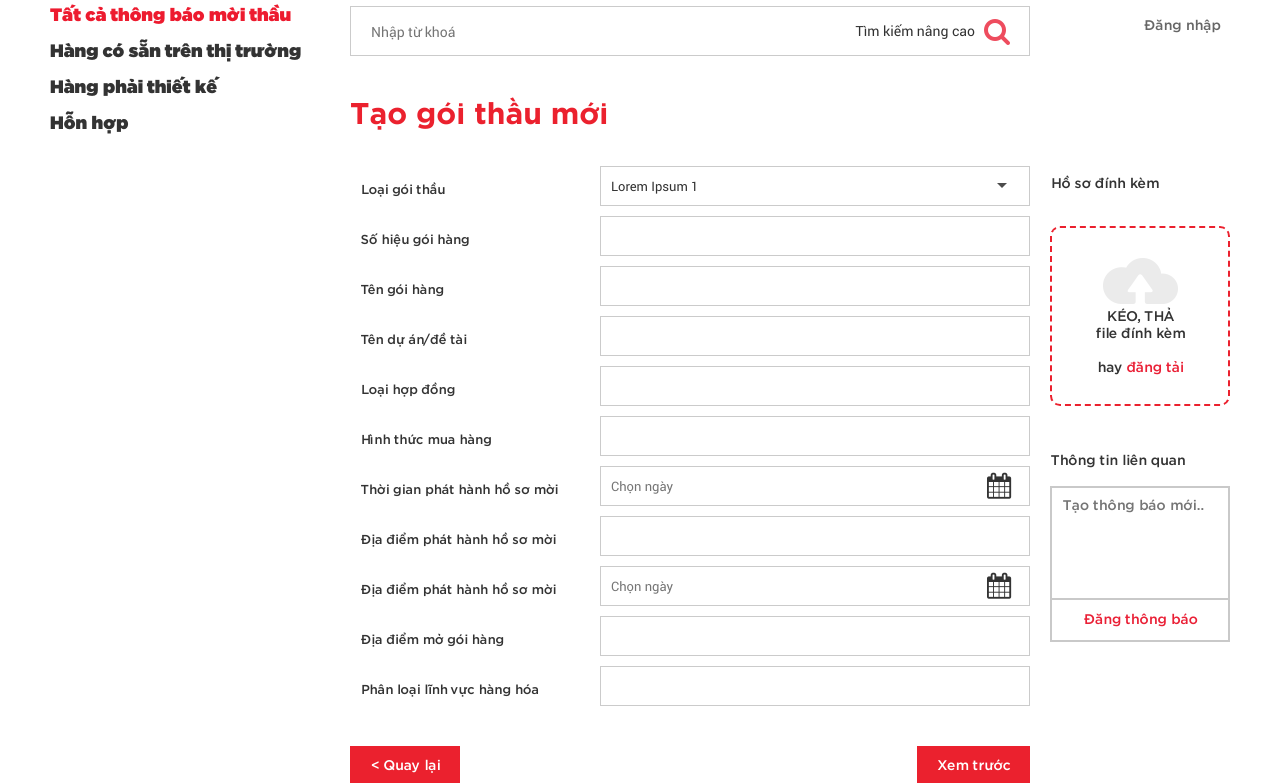
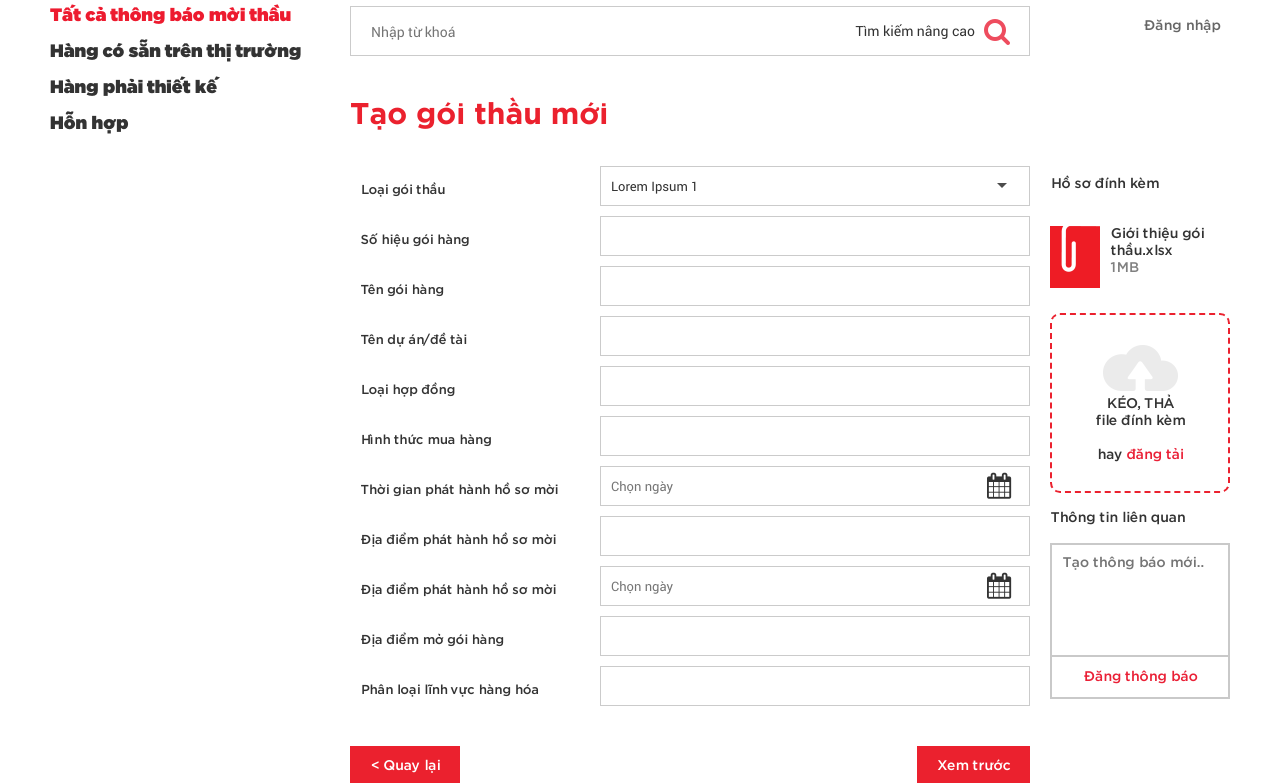
Before and after one commit to VoMenThan/honda, a PHP site: page /tao-moi-admin.php in a window 1280 px wide. Shown: the part 162-945 px from the top of the page. Run offline with PHP 8.4, Linux system fonts and the light colour scheme; style sheets or scripts are compiled from the project's sources.

Commit message:
no message

```diff
--- a/assets/css/dauthau.css
+++ b/assets/css/dauthau.css
@@ -720,12 +720,9 @@
     line-height: 16px; }
   .aside-right .name-aside {
     height: 50px; }
-  .aside-right .upload-file {
-    margin-bottom: 30px; }
   .aside-right .head-ttlq {
     height: 50px;
-    line-height: 50px;
-    margin-top: 20px; }
+    line-height: 50px; }
   .aside-right .text-ttlq {
     border: 2px solid #c9c9c9;
     height: auto; }
--- a/assets/css/dauthau.scss
+++ b/assets/css/dauthau.scss
@@ -838,13 +838,9 @@
   .name-aside{
     height: 50px;
   }
-  .upload-file{
-    margin-bottom: 30px;
-  }
   .head-ttlq{
     height: 50px;
     line-height: 50px;
-    margin-top: 20px;
   }
   .text-ttlq{
     border: 2px solid #c9c9c9;
--- a/tao-moi-admin.php
+++ b/tao-moi-admin.php
@@ -91,6 +91,15 @@
             </div>
             <div class="aside-right">
                 <div class="name-aside ">Hồ sơ đính kèm</div>
+                <div class="box-file clearfix">
+                    <div class="image-upload">
+                        <img class="file-uploaded" src="assets/images/icon/icon-file.png" alt="">
+                    </div>
+                    <div class="info-file">
+                        Giới thiệu gói thầu.xlsx <br>
+                        <span class="color-gray">1MB</span>
+                    </div>
+                </div>
                 <div class="upload-file text-center">
                     <img class="no-fl" src="assets/images/icon/upload-file.png" alt="">
                     <img class="has-fl" src="assets/images/icon/icon-file.png" alt="">
```
Also changed, not shown: 1 other file.
